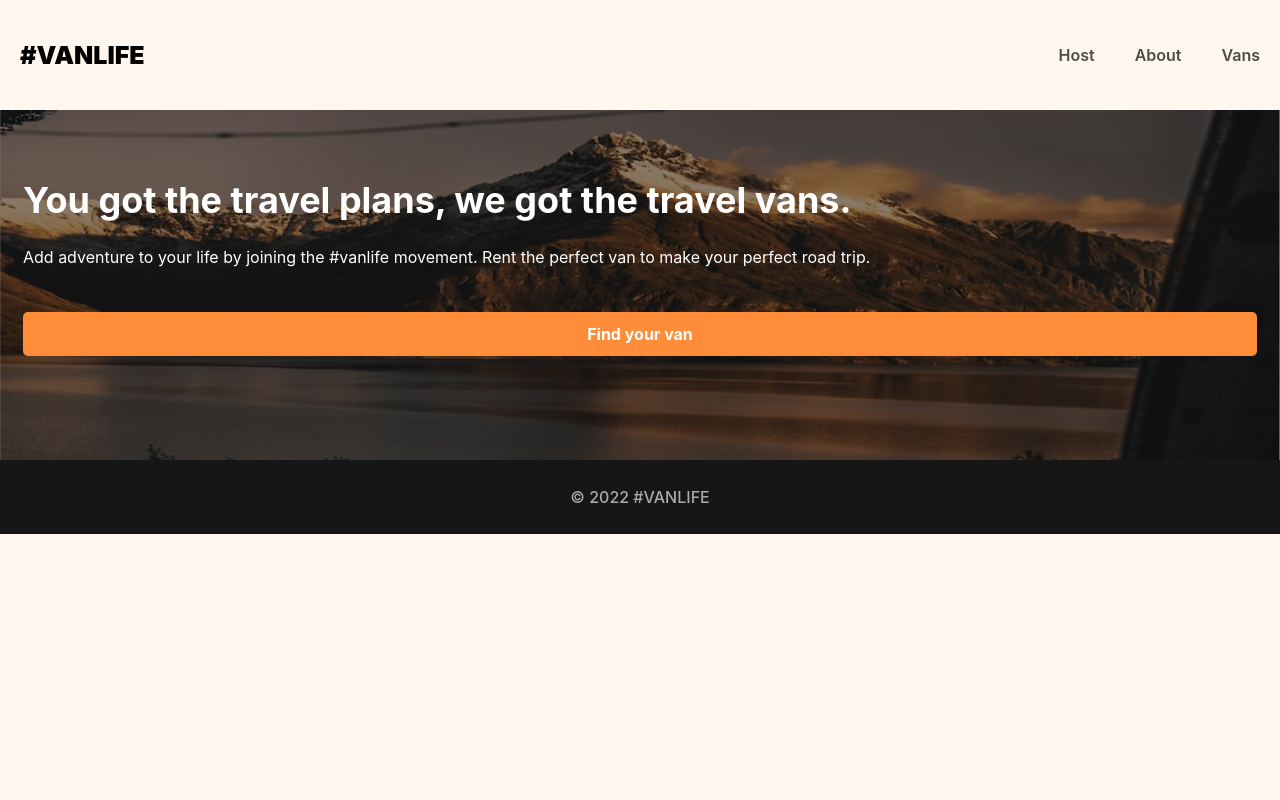
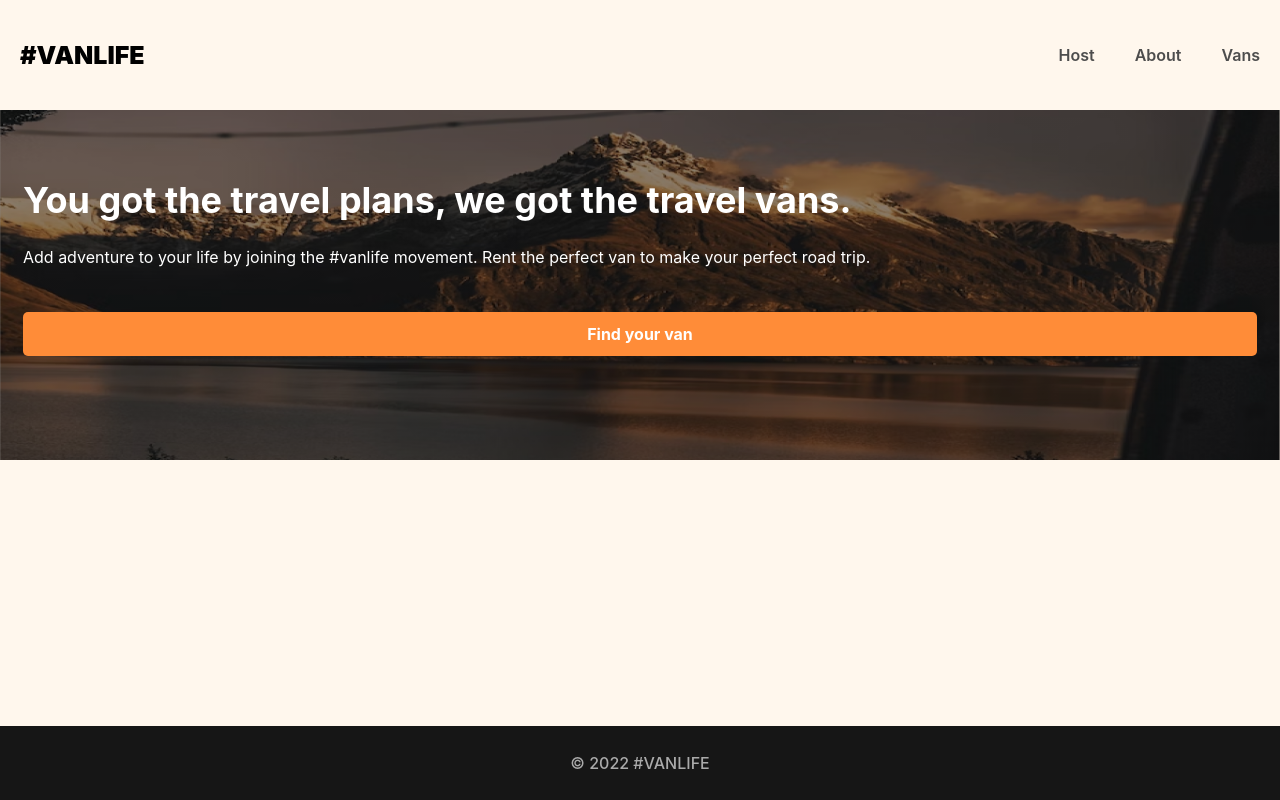
Before and after one commit to OtlotlengMajuja/OTLMAJ363_BCL2401_E01_Otlotleng-Majuja_DJS08, a React (Vite) app: page / in a window 1280 px wide. Built offline with nearby package versions, Linux system fonts and the light colour scheme; what miragejs would draw is missing.

Commit message:
Updated the layout of everything in the 'Layout' component

```diff
--- a/src/components/Layout.jsx
+++ b/src/components/Layout.jsx
@@ -5,10 +5,12 @@ import Footer from "./Footer";
 
 export default function Layout() {
   return (
-    <>
+    <div className="site-wrapper">
       <Header />
-      <Outlet />
+      <main>
+        <Outlet />
+      </main>
       <Footer />
-    </>
+    </div>
   );
 }
--- a/src/pages/About.jsx
+++ b/src/pages/About.jsx
@@ -1,5 +1,5 @@
 //import React from "react";
-import bgImg from "../../src/assets/images/about-hero.png";
+import bgImg from "../assets/images/about-hero.png";
 import { Link } from "react-router-dom";
 
 export default function About() {
```
